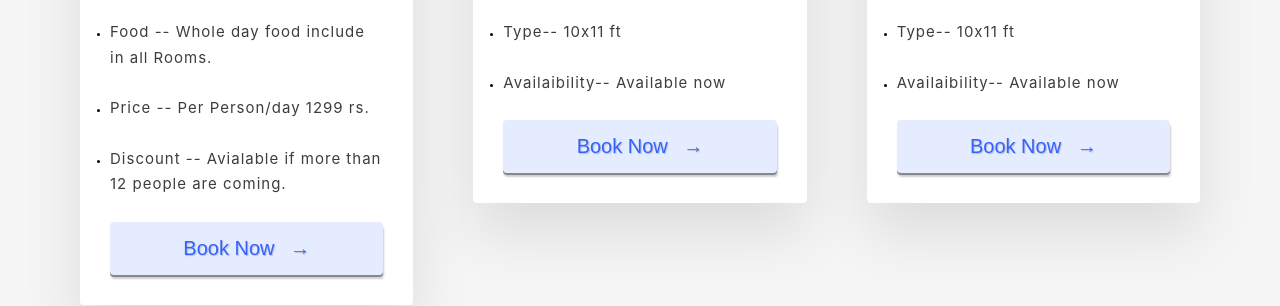
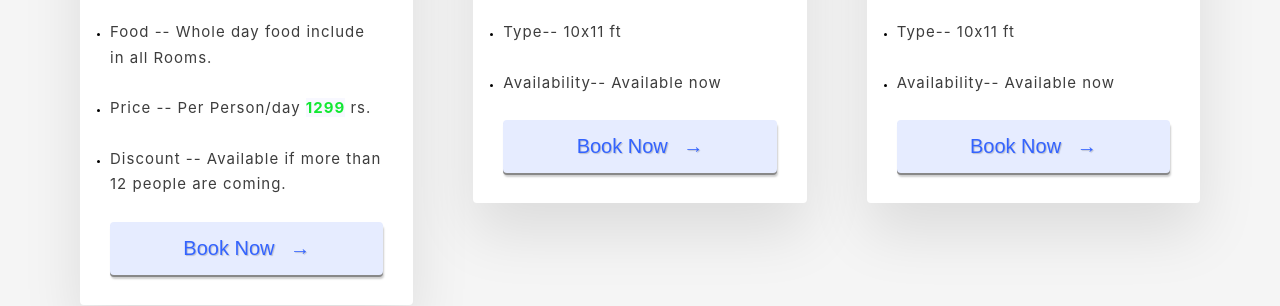
Before and after one commit to dlnicoz/SAANAVI, a React (Vite) app: page /Rooms in a window 1280 px wide. Shown: the part 322-628 px from the top of the page. Built offline with nearby package versions, Linux system fonts and the light colour scheme.

Commit message:
price tag

```diff
--- a/src/components/Rooms.jsx
+++ b/src/components/Rooms.jsx
@@ -5,13 +5,13 @@ import hotel from "./images/gallery/saanvi.jpg"
 import hotelRoom from "./images/hotelroom.png"
 // import RoomsAdmin from "./RoomsAdmin";
 function Rooms() {
-  const room1Ava = "Availaibility-- Available now";
-  const room2Ava = "Availaibility-- Available now";
-  const room3Ava = "Availaibility-- Available now";
-  const room4Ava = "Availaibility-- Available now";
-  const room5Ava = "Availaibility-- Available now";
-  const room6Ava = "Availaibility-- Available now";
-  const room7Ava = "Availaibility-- Available now";
+  const room1Ava = "Availability-- Available now";
+  const room2Ava = "Availability-- Available now";
+  const room3Ava = "Availability-- Available now";
+  const room4Ava = "Availability-- Available now";
+  const room5Ava = "Availability-- Available now";
+  const room6Ava = "Availability-- Available now";
+  const room7Ava = "Availability-- Available now";
 
 
   return (
@@ -35,11 +35,11 @@ function Rooms() {
                     </li>
                     <li>
                     <p className="card__text">
-                      Price -- Per Person/day 1299 rs.
+                      Price -- Per Person/day <span id="price1">1299</span> rs.
                     </p>
                     </li><li>
                     <p className="card__text">
-                      Discount -- Avialable if more than 12 people are coming.
+                      Discount -- Available if more than 12 people are coming.
                     </p>
                   </li>
 
--- a/src/components/Services.jsx
+++ b/src/components/Services.jsx
@@ -43,13 +43,13 @@ function Services() {
               src={img4}
               text="-- I-LAND Point"
               label="Trekking"
-              path="/products"
+              path="/services"
             />
             <CardItem
               src={img5}
               text="-- Front View From Rooms"
               label="Lake View"
-              path="/sign-up"
+              path="/services"
             />
           </ul>
           <ul className="cards__items">
@@ -57,13 +57,13 @@ function Services() {
               src={img6}
               text="And Into The Forest I Go, To Lose My Mind And Find My Soul."
               label="Camping"
-              path="/sign-up"
+              path="/services"
             />
             <CardItem
               src={img7}
               text="The bigger you build the bonfire, the more darkness is revealed."
               label="Born Fire"
-              path="/sign-up"
+              path="/services"
             />
           </ul>
           <ul className="cards__items">
@@ -71,19 +71,19 @@ function Services() {
               src={img8}
               text="Playing carrom with your crush is like loosing the red Queen knowingly to win your queen. "
               label="Carrom"
-              path="/sign-up"
+              path="/services"
             />
             <CardItem
               src={img9}
               text="The goal of life is living in agreement with nature"
               label="Open Dine"
-              path="/sign-up"
+              path="/services"
             />
             <CardItem
               src={img10}
               text="Land was created to provide a place for boats to visit."
               label="Pendal Boating"
-              path="/sign-up"
+              path="/services"
             />
           </ul>
         </div>
--- a/src/css/Rooms.css
+++ b/src/css/Rooms.css
@@ -78,3 +78,10 @@
   .card__btn:hover span, .card__btn:active span {
     margin-left: 1.5rem;
   }
+
+
+#price1{
+  color: rgb(19, 232, 51);
+  background-color: ghostwhite;
+  font-weight: bolder;
+}
```
